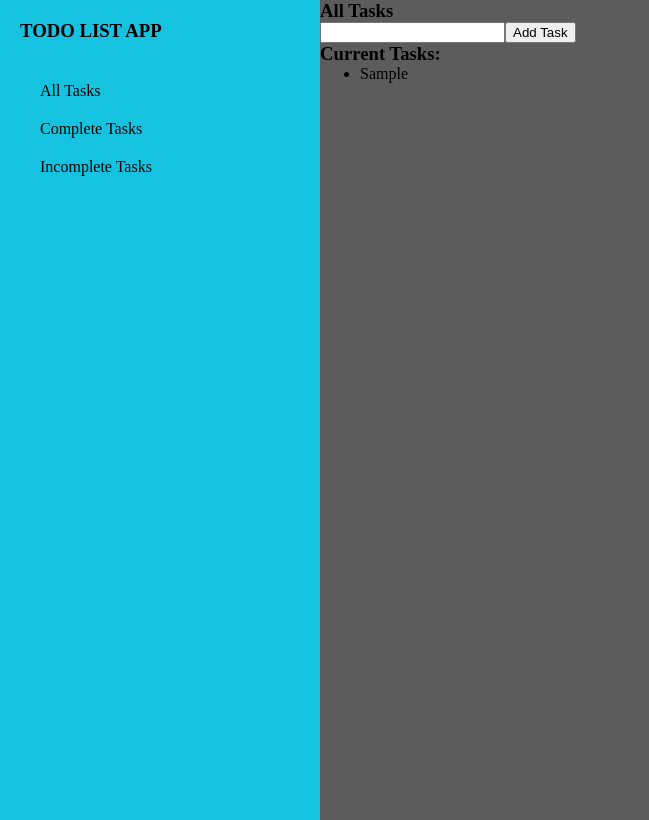
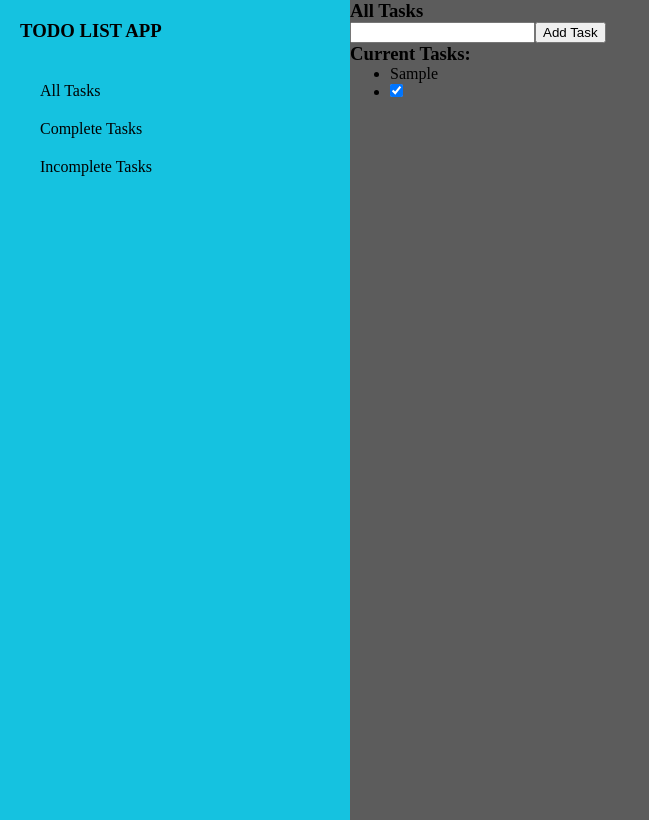
Before and after one commit to Ztrebo14/Todo-List-App-v1, a React (Vite) app: page /all-tasks in a window 1280 px wide. Both pictures are taken after typing "Sample" into the empty fields and a click on the button "Add Task". Shown: the whole page, without its empty margins (0-649 px from the left). Built offline with nearby package versions, Linux system fonts and the light colour scheme.

Commit message:
add UI on SideNav and apply boolean on task status

```diff
--- a/package.json
+++ b/package.json
@@ -12,7 +12,8 @@
   "dependencies": {
     "react": "^18.2.0",
     "react-dom": "^18.2.0",
-    "react-router-dom": "^6.23.0"
+    "react-router-dom": "^6.23.0",
+    "uuid": "^9.0.1"
   },
   "devDependencies": {
     "@types/react": "^18.2.66",
--- a/src/assets/components/AddTask.jsx
+++ b/src/assets/components/AddTask.jsx
@@ -1,5 +1,6 @@
 import React, { useContext, useState } from 'react'
 import TaskContext from '../context/TaskContext'
+import { v4 as uuidv4 } from 'uuid'
 
 const addTask = () => {
     const { taskName, handleTaskChange, tasks, setTasks } = useContext(TaskContext)
@@ -9,8 +10,13 @@ const addTask = () => {
     }
 
     const handleSubmit = () => {
-        setTasks([...tasks, taskName ])
-        handleTaskChange(' ')
+        const taskObj = {
+            id: uuidv4(),
+            taskContent: taskName,
+            isTaskDone: true
+        }
+        setTasks([...tasks,  taskObj])
+        handleTaskChange('')
     }
 
   return (
--- a/src/assets/components/DisplayTask.jsx
+++ b/src/assets/components/DisplayTask.jsx
@@ -2,15 +2,16 @@ import React, { useContext } from 'react'
 import TaskContext from '../context/TaskContext'
 
 const DisplayTask = () => {
-    const { taskName, tasks } = useContext(TaskContext)
+    const { tasks } = useContext(TaskContext)
 
   return (
     <>
         <h3>Current Tasks:</h3>
         {tasks.map((task) => (
-            <ul>
-                <li>{task}</li>
-            </ul>
+          <ul key={task.id}>
+            <li>{task.taskContent}</li>
+            <li><input type="checkbox" checked={task.isTaskDone}/></li>
+          </ul>
         ))}
     </>
   )
--- a/src/assets/pages/AllTasks.jsx
+++ b/src/assets/pages/AllTasks.jsx
@@ -1,6 +1,5 @@
 import React, { useContext } from 'react'
 import AddTask from '../components/addTask'
-import TaskContext from '../context/TaskContext'
 import DisplayTask from '../components/DisplayTask'
 
 const AllTasks = () => {
--- a/src/assets/styles/SideNavigator.css
+++ b/src/assets/styles/SideNavigator.css
@@ -7,19 +7,25 @@
     background-color: rgb(21, 194, 224);
     height: 100vh;
     width: 300px;
-    padding: 20px 0 0 20px;
+    padding: 20px 30px 0 20px;
 }
 
 .sidebar-nav a {
     text-decoration: none;
     color: black;
-    padding: 10px 0 10px 0;
+    padding: 10px 0 10px 10px;
+}
+
+.sidebar-nav a:hover {
+    background-color: black;
+    color: white;
+    border-radius: 10px;
 }
 
 .sidebar-nav-links {
     display: flex;
     flex-direction: column;
-    padding: 30px 0 0 20px;
+    padding: 30px 0 0 10px;
 }
 
 .route-page-output {
```
Also changed, not shown: 1 other file (tests, documents, lock files or other folders).
